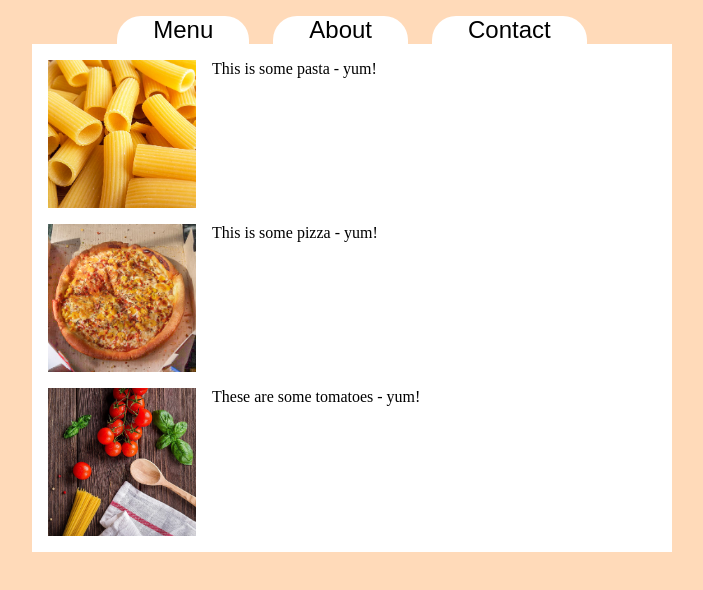
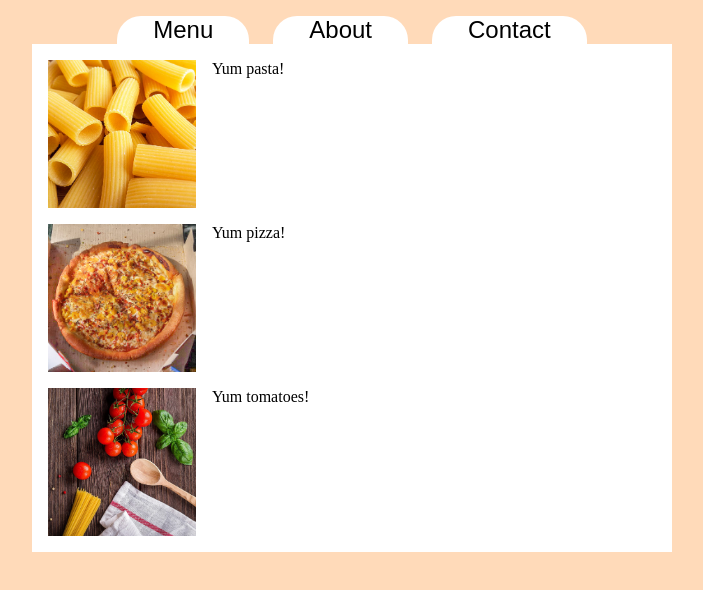
Before and after one commit to mabstract25/RestaurantPage, a website built with webpack: page src/index.html in a window 1280 px wide. Both pictures are taken after a click on the button "Menu". Shown: the whole page, without its empty margins (288-991 px from the left). Built offline with nearby package versions, Linux system fonts and the light colour scheme.

Commit message:
Complete Menu and Contact tab builds

```diff
--- a/src/contact.js
+++ b/src/contact.js
@@ -1,7 +1,14 @@
+import { createParagraph } from "./helpers.js";
+
+
 function createContact () {
     const mainContent = document.getElementById('content');
     const newdiv = document.createElement("div");
+    const map = document.createElement("div");
+    map.id = 'map';
     newdiv.classList.add("contactcontent");
+    newdiv.appendChild(createParagraph("Tel:0800 00 1066"));
+    newdiv.appendChild(map);
     mainContent.replaceChildren(newdiv);
 }
 
--- a/src/menu.js
+++ b/src/menu.js
@@ -1,19 +1,32 @@
- import {createParagraph, createImage} from "./helpers.js";
- import pasta from "../src/menuimages/pasta.jpg";
- import pizza from "../src/menuimages/pizza.jpg";
- import tomatoes from "../src/menuimages/tomatoes.jpg";
+import {createParagraph, createImage} from "./helpers.js";
+import pasta from "../src/menuimages/pasta.jpg";
+import pizza from "../src/menuimages/pizza.jpg";
+import tomatoes from "../src/menuimages/tomatoes.jpg";
 
+function menuFactory(item,url,text) {
+    return {
+        name: item,
+        src: url,
+        para: text,
+    }
+};
+
+let pastadish = menuFactory("pasta",pasta,"Yum pasta!");
+let pizzadish = menuFactory("pizza",pizza,"Yum pizza!");
+let tomatodish = menuFactory("tomatoes",tomatoes,"Yum tomatoes!");
+
+console.log(pastadish.name)
 
 function createMenu() {
     const mainContent = document.getElementById('content');
     const newdiv = document.createElement("div");
     newdiv.classList.add("menucontent");
-    newdiv.appendChild(createImage(pasta));
-    newdiv.appendChild(createParagraph("This is some pasta - yum!"))
-    newdiv.appendChild(createImage(pizza));
-    newdiv.appendChild(createParagraph("This is some pizza - yum!"))
-    newdiv.appendChild(createImage(tomatoes));
-    newdiv.appendChild(createParagraph("These are some tomatoes - yum!"))
+    newdiv.appendChild(createImage(pastadish.src));
+    newdiv.appendChild(createParagraph(pastadish.para));
+    newdiv.appendChild(createImage(pizzadish.src));
+    newdiv.appendChild(createParagraph(pizzadish.para));
+    newdiv.appendChild(createImage(tomatodish.src));
+    newdiv.appendChild(createParagraph(tomatodish.para));
     mainContent.replaceChildren(newdiv);
 
 }
--- a/src/styles.css
+++ b/src/styles.css
@@ -52,3 +52,9 @@ button:hover {
     grid-template-columns: 1fr 3fr;
     gap: 1em;
 }
+
+#map {
+    height: 500px;
+    width: 500px;
+    background-color: grey;
+}
```
